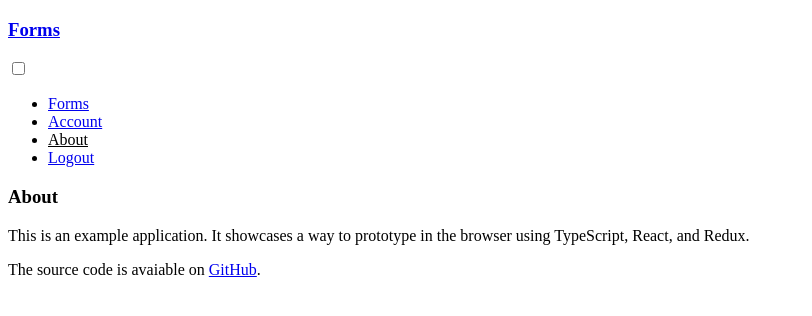
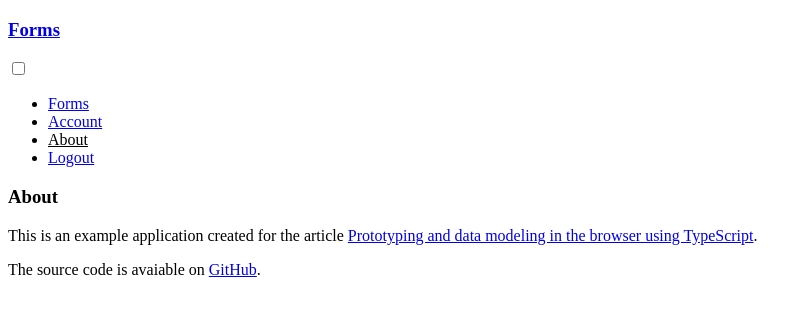
Before and after one commit to nicolashery/example-typescript-prototype, a React (Vite) app: page /about in a window 1280 px wide. Shown: the top 316 px of the page, without its empty margins (0-812 px from the left). Built offline with nearby package versions, Linux system fonts and the light colour scheme.

Commit message:
Add link to article

```diff
--- a/src/About.tsx
+++ b/src/About.tsx
@@ -3,8 +3,11 @@ function About() {
     <>
       <h3>About</h3>
       <p>
-        This is an example application. It showcases a way to prototype in the
-        browser using TypeScript, React, and Redux.
+        This is an example application created for the article{' '}
+        <a href="https://nicolashery.com/prototyping-with-typescript/">
+          Prototyping and data modeling in the browser using TypeScript
+        </a>
+        .
       </p>
       <p>
         The source code is avaiable on{' '}
```
Also changed, not shown: 1 other file (tests, documents, lock files or other folders).
